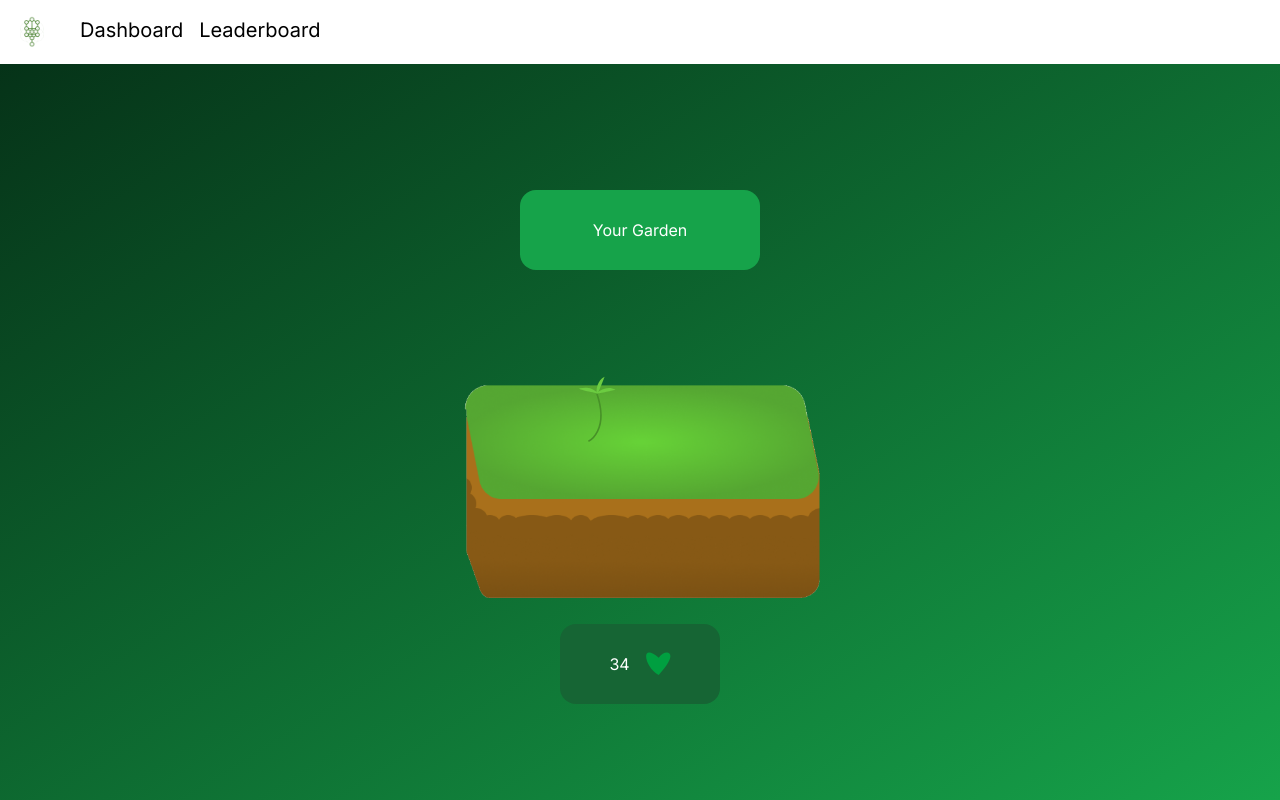
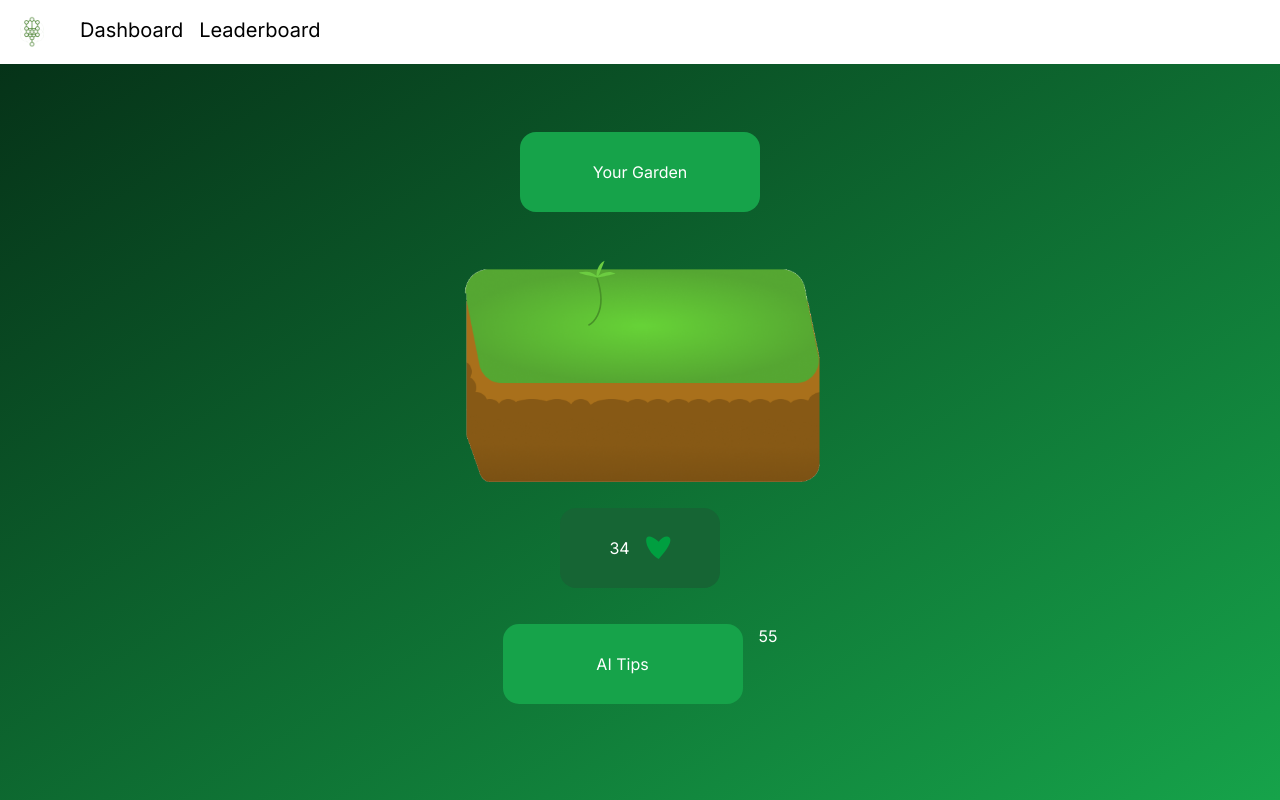
Before and after one commit to MisterChief53/AI-den, a Next.js app: page / in a window 1280 px wide. Built offline with nearby package versions, Linux system fonts and the light colour scheme.

Commit message:
started ai tips

```diff
--- a/app/page.tsx
+++ b/app/page.tsx
@@ -4,6 +4,7 @@ import NavBar from "@/components/navbar";
 import SmallTitleComponent from "@/components/smallTitleComponent";
 import Image from "next/image";
 import GardenStateComponent from "@/components/gardenStateComponent";
+import AiTipsComponent from "@/components/aiTipsComponent";
 
 
 interface NavbarProps{
@@ -25,8 +26,18 @@ export default function Home() {
   return (
     <main className="flex min-h-screen flex-col items-center justify-between p-24">
       <NavBar logo="/aiden_logo.png" links={links}/>
-      <SmallTitleComponent/>
+      <SmallTitleComponent text="Your Garden"/>
       <GardenStateComponent/>
+      <div className="relative items-center justify-center">
+          <div className="flex items-center justify-center h-full text-white">
+              <ul className="flex space-x-4">
+                  <li><AiTipsComponent/></li>
+                  <li>
+                    55
+                  </li>
+              </ul>
+          </div>
+      </div>
     </main>
   );
 }
--- /dev/null
+++ b/components/aiTipsComponent.tsx
@@ -0,0 +1,10 @@
+import SmallTitleComponent from "@/components/smallTitleComponent";
+
+export default function AiTipsComponent(){
+    return (
+        <div>
+            <SmallTitleComponent text="AI Tips"/>
+
+        </div>
+    )
+}
--- a/components/smallTitleComponent.tsx
+++ b/components/smallTitleComponent.tsx
@@ -1,11 +1,15 @@
 import Image from "next/image"
 
-export default function SmallTitleComponent(){
+interface ComponentText{
+    text: string,
+};
+
+export default function SmallTitleComponent(props: ComponentText){
     return (
         <div className="relative items-center justify-center">
             <div className="h-20 w-50 min-h-20 min-w-60 bg-cover bg-no-repeat rounded-2xl overflow-hidden items-center justify-center bg-green-600">
                 <div className="flex items-center justify-center h-full text-white">
-                    Your Garden
+                    {props.text}
                 </div>
             </div>
         </div>
```
